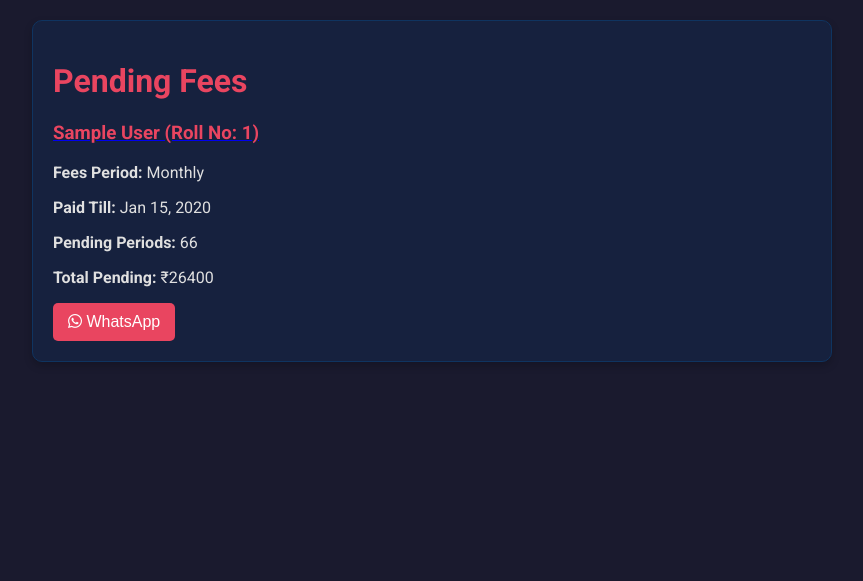
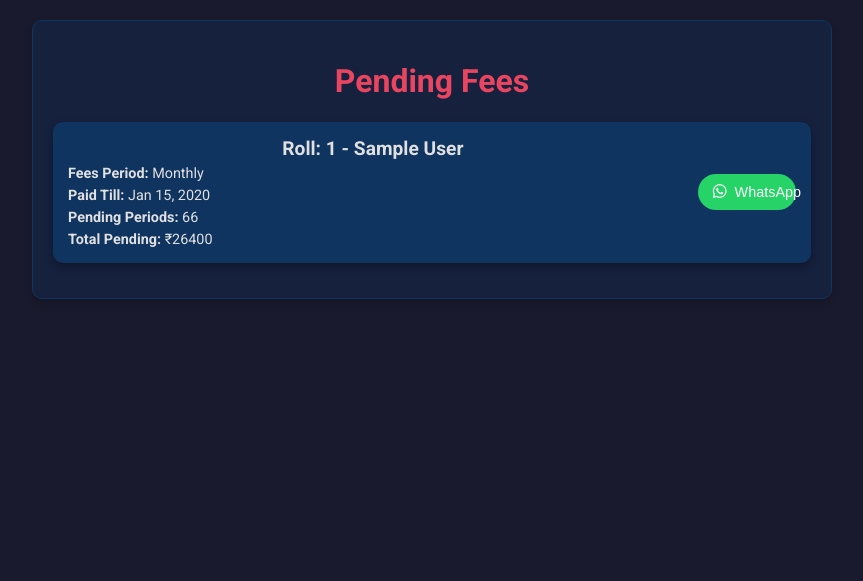
Before and after one commit to bahshat/Maktab-Django, a Django app: page /pending/ in a window 1280 px wide. Shown: the top 581 px of the page, without its empty margins (208-1071 px from the left). Run offline with Django 5.2, Linux system fonts and the light colour scheme; a user stored in the database is signed in; tables that the repository leaves empty hold one stand-in row (values such as "Sample post").

Commit message:
Cell UI improved

```diff
--- a/students/templates/students/base.html
+++ b/students/templates/students/base.html
@@ -43,6 +43,7 @@
 
         h1, h2, h3, h4, h5, h6 {
             color: var(--accent-pink);
+            text-align: center;
         }
 
         .form-group {
@@ -58,8 +59,7 @@
         input[type="text"],
         input[type="number"],
         input[type="date"],
-        input[type="password"],
-        select {
+        input[type="password"] {
             width: calc(100% - 20px);
             padding: 10px;
             border-radius: 5px;
@@ -67,6 +67,18 @@
             background-color: var(--background-dark);
             color: var(--text-light);
             font-size: 16px;
+            box-sizing: border-box; /* Ensure padding and border are included in the width */
+        }
+
+        select {
+            width: calc(100% - 20px); /* Match input width */
+            padding: 10px;
+            border-radius: 5px;
+            border: 1px solid var(--border-color);
+            background-color: var(--background-dark);
+            color: var(--text-light);
+            font-size: 16px;
+            box-sizing: border-box;
         }
 
         button,
@@ -81,6 +93,8 @@
             text-decoration: none;
             display: inline-block;
             text-align: center;
+            width: calc(100% - 20px); /* Match input width */
+            box-sizing: border-box;
         }
 
         button:hover,
--- a/students/templates/students/pending_fees_list.html
+++ b/students/templates/students/pending_fees_list.html
@@ -6,15 +6,25 @@
         {% if pending_students %}
             <div class="student-list">
                 {% for item in pending_students %}
-                    <div class="student-card">
-                        <div class="student-info">
-                            <a href="{% url 'student_detail' item.student.roll_number %}">
-                                <h3>{{ item.student.name }} (Roll No: {{ item.student.roll_number }})</h3>
+                    <div class="student-card" style="
+                        background-color: var(--accent-blue);
+                        margin-bottom: 15px;
+                        padding: 15px;
+                        border-radius: 10px;
+                        box-shadow: 0 4px 8px rgba(0, 0, 0, 0.3);
+                        display: flex;
+                        align-items: center;
+                        flex-wrap: wrap;
+                        transition: transform 0.2s ease;
+                    ">
+                        <div class="student-info" style="flex-grow: 1; text-align: left;">
+                            <a href="{% url 'student_detail' item.student.roll_number %}" style="color: var(--text-light); text-decoration: none;">
+                                <h3 style="margin: 0; font-size: 1.2em; color: var(--text-light);">Roll: {{ item.student.roll_number }} - {{ item.student.name }}</h3>
                             </a>
-                            <p><strong>Fees Period:</strong> {{ item.student.get_fees_period_display }}</p>
-                            <p><strong>Paid Till:</strong> {{ item.student.paid_till_date|date:"M d, Y" }}</p>
-                            <p><strong>Pending Periods:</strong> {{ item.pending_periods }}</p>
-                            <p><strong>Total Pending:</strong> ₹{{ item.pending_amount }}</p>
+                            <p style="margin: 5px 0 0 0; font-size: 0.9em; color: var(--text-light);"><strong>Fees Period:</strong> {{ item.student.get_fees_period_display }}</p>
+                            <p style="margin: 5px 0 0 0; font-size: 0.9em; color: var(--text-light);"><strong>Paid Till:</strong> {{ item.student.paid_till_date|date:"M d, Y" }}</p>
+                            <p style="margin: 5px 0 0 0; font-size: 0.9em; color: var(--text-light);"><strong>Pending Periods:</strong> {{ item.pending_periods }}</p>
+                            <p style="margin: 5px 0 0 0; font-size: 0.9em; color: var(--text-light);"><strong>Total Pending:</strong> ₹{{ item.pending_amount }}</p>
                         </div>
                         <div class="whatsapp-section">
                             {% if item.student.phone_number1 or item.student.phone_number2 %}
@@ -24,11 +34,24 @@
                                     '{{ item.student.name }}',
                                     '{{ item.pending_periods }}',
                                     '{{ item.pending_amount }}'
-                                )">
-                                    <i class="fab fa-whatsapp"></i> WhatsApp
+                                )" style="
+                                    background-color: #25D366;
+                                    color: white;
+                                    padding: 10px 15px;
+                                    border: none;
+                                    border-radius: 25px;
+                                    cursor: pointer;
+                                    font-size: 0.9em;
+                                    display: flex;
+                                    align-items: center;
+                                    margin-left: auto;
+                                    text-decoration: none;
+                                    transition: background-color 0.3s ease, transform 0.2s ease;
+                                ">
+                                    <i class="fab fa-whatsapp" style="margin-right: 8px; font-size: 1.1em; color: white;"></i> WhatsApp
                                 </button>
                             {% else %}
-                                <span class="no-phone">No phone number</span>
+                                <span class="no-phone" style="color: var(--text-muted); font-size: 0.9em;">No phone number</span>
                             {% endif %}
                         </div>
                     </div>
--- a/students/views.py
+++ b/students/views.py
@@ -158,6 +158,6 @@ def dashboard(request):
         'paid_up_students_count': paid_up_students_count,
         'chart_labels': ['Pending', 'Due Soon', 'Paid Up'],
         'chart_data': [pending_students_count, due_soon_students_count, paid_up_students_count],
-        'chart_colors': ['#FF6384', '#FFCE56', '#36A2EB'],
+        'chart_colors': ['#FF6384', '#FFCE56', '#4CAF50'], # Pending (Red), Due Soon (Yellow), Paid Up (Green) # Pending (Red), Due Soon (Yellow), Paid Up (Green)
     }
     return render(request, 'students/dashboard.html', context)
```
Also changed, not shown: students/templates/students/due_soon_fees_list.html (+31 -8 lines).
